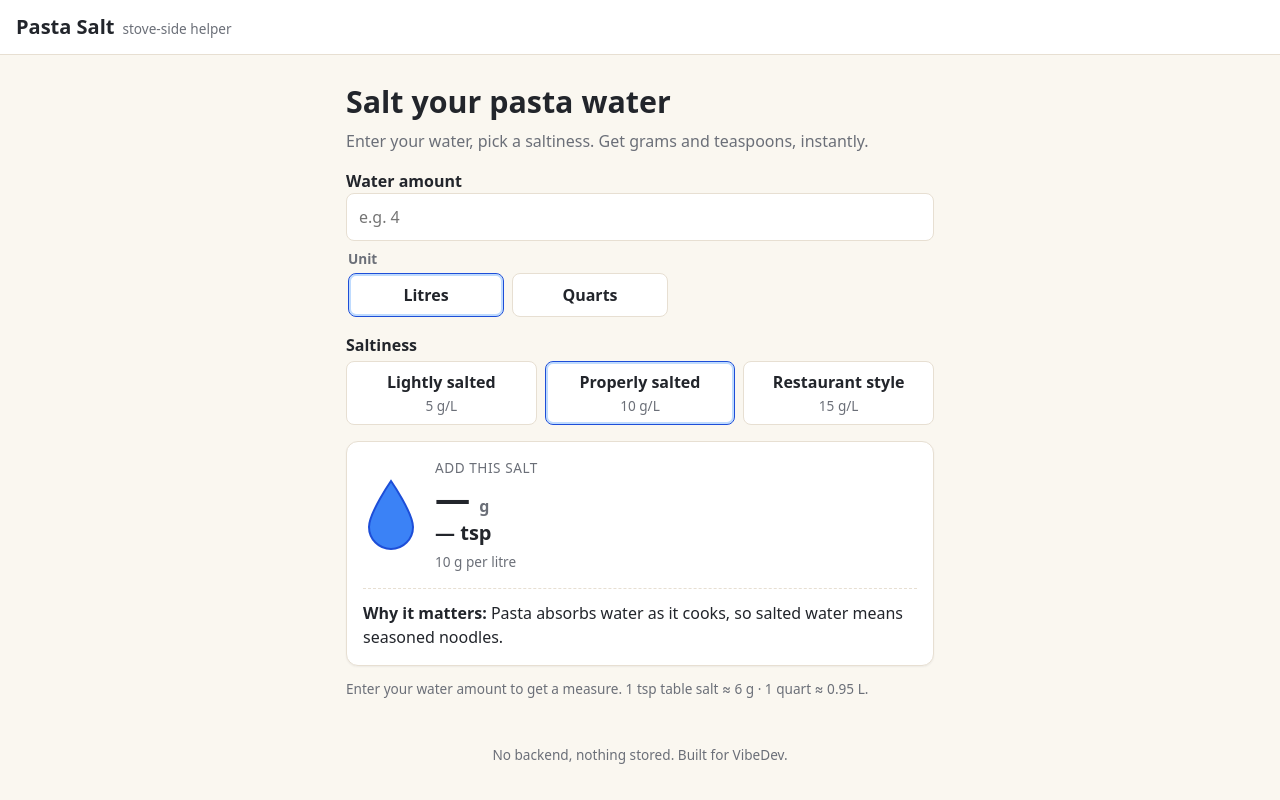
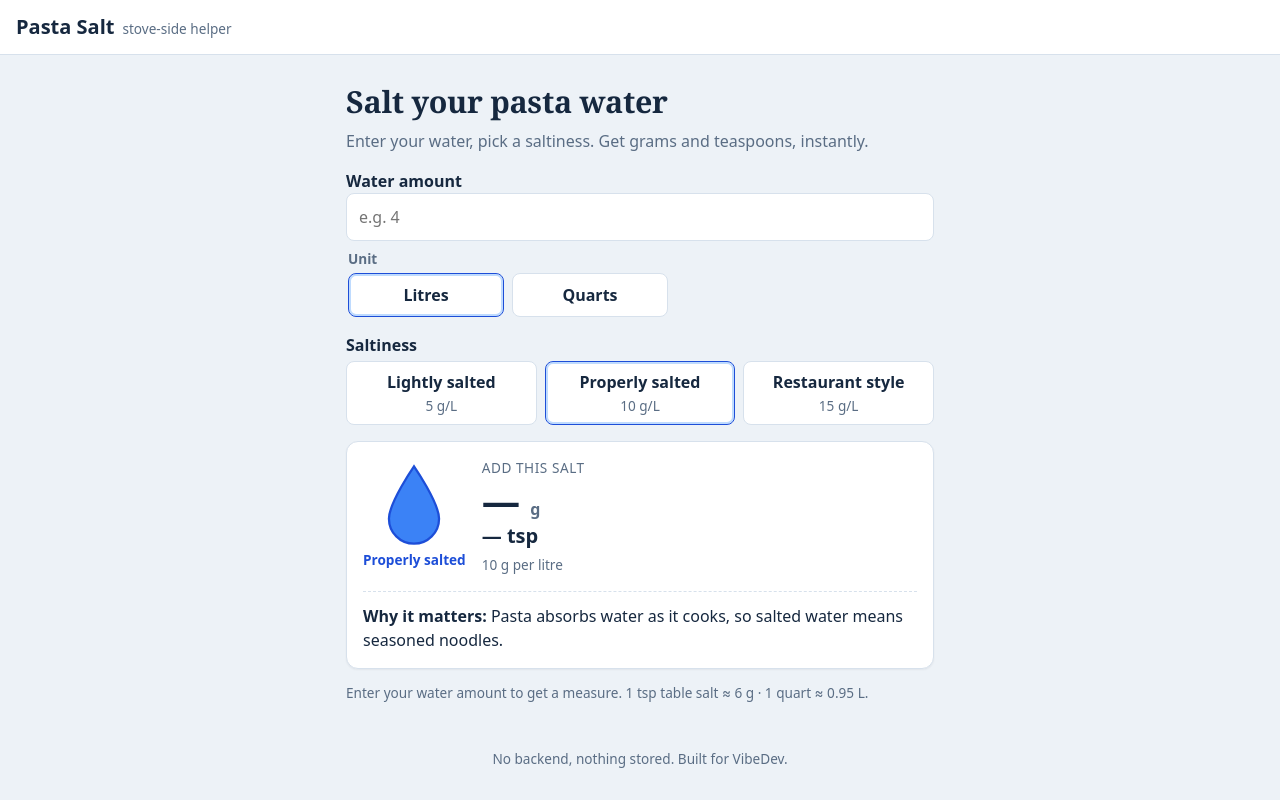
Before and after one commit to trefeon/pasta-water-salt-ratio-calculator, a plain HTML site: page index.html in a window 1280 px wide. Drawn offline with Linux system fonts and the light colour scheme.

Commit message:
design: sea-kitchen identity, serif display, captioned droplet with transition, tabular numerals

```diff
--- a/app.js
+++ b/app.js
@@ -1,7 +1,8 @@
 // Wiring: instant recompute, droplet color, rotating tip, validation.
 const $ = (s) => document.querySelector(s);
 const water = $("#water"), err = $("#error"), gramsEl = $("#grams"), tspEl = $("#tsp");
-const ratioEl = $("#ratio"), drop = $("#drop"), tipEl = $("#tip");
+const ratioEl = $("#ratio"), drop = $("#drop"), tipEl = $("#tip"), lvlEl = $("#levelName");
+const NAMES = { light: "Lightly salted", classic: "Properly salted", restaurant: "Restaurant style" };
 let tipIdx = 0, lastKey = "";
 const val = (name) => document.querySelector(`input[name="${name}"]:checked`).value;
 function key(unit, level, raw) { return unit + "|" + level + "|" + raw.trim(); }
@@ -14,6 +15,7 @@ function update() {
   }
   const meta = LEVELS[level];
   drop.setAttribute("class", meta.drop);
+  lvlEl.textContent = NAMES[level];
   ratioEl.textContent = unit === "qt"
     ? `${meta.label} (about ${(meta.gPerL * QUART_TO_LITRE).toFixed(1)} g per quart)`
     : meta.label;
--- a/index.html
+++ b/index.html
@@ -36,7 +36,7 @@
 </form>
 <section class="card" aria-live="polite" aria-label="Recommended salt">
 <div class="result-row">
-<svg id="drop" class="lv2" width="56" height="72" viewBox="0 0 56 72" aria-hidden="true"><path d="M28 2C28 2 6 34 6 48a22 22 0 0 0 44 0C50 34 28 2 28 2Z"/></svg>
+<div class="dropwrap"><svg id="drop" class="lv2" width="64" height="82" viewBox="0 0 56 72" aria-hidden="true"><path d="M28 2C28 2 6 34 6 48a22 22 0 0 0 44 0C50 34 28 2 28 2Z"/></svg><p class="lvl" id="levelName">Properly salted</p></div>
 <div>
 <p class="k">Add this salt</p>
 <p class="grams"><span id="grams">—</span> <span class="unit">g</span></p>
--- a/style.css
+++ b/style.css
@@ -1,12 +1,12 @@
-/* Tokens + stove-side widget. Warm paper, blue salt scale. */
-:root{--bg:#faf7f0;--surface:#fff;--ink:#22252b;--muted:#6b6f78;--line:#e7dfd2;--brand:#1d4ed8;--r:12px;--s1:4px;--s2:8px;--s3:12px;--s4:16px;--s5:24px;--fs-sm:.85rem;--fs:1rem;--fs-lg:1.25rem;--fs-xl:1.6rem;--lv1:#bfdbfe;--lv2:#3b82f6;--lv3:#1e40af}
+/* Tokens: sea-mist paper, deep-sea ink, salt-blue scale. */
+:root{--bg:#edf2f7;--surface:#fff;--ink:#16283f;--muted:#5a6d84;--line:#d7e1ec;--brand:#1d4ed8;--r:12px;--s1:4px;--s2:8px;--s3:12px;--s4:16px;--s5:24px;--fs-sm:.85rem;--fs:1rem;--fs-lg:1.25rem;--fs-xl:1.7rem;--lv1:#bfdbfe;--lv2:#3b82f6;--lv3:#1e3fae}
 *{box-sizing:border-box}
 body{margin:0;font:1rem/1.5 system-ui,-apple-system,"Segoe UI",Roboto,sans-serif;background:var(--bg);color:var(--ink)}
 .topbar{display:flex;align-items:baseline;gap:var(--s2);padding:var(--s3) var(--s4);background:var(--surface);border-bottom:1px solid var(--line)}
 .brand{font-weight:800;font-size:var(--fs-lg)}
 .tag{color:var(--muted);font-size:var(--fs-sm)}
 main{max-width:560px;margin:0 auto;padding:var(--s5) var(--s4) var(--s4)}
-h1{font-size:var(--fs-xl);margin:0}
+h1{font-family:Georgia,"Times New Roman",serif;font-size:var(--fs-xl);margin:0;letter-spacing:-.01em}
 .lede{margin:var(--s1) 0 var(--s4);color:var(--muted)}
 .field{border:0;padding:0;margin:0 0 var(--s4)}
 .field legend,.field>label{font-weight:700;margin-bottom:var(--s1);padding:0}
@@ -25,12 +25,16 @@ h1{font-size:var(--fs-xl);margin:0}
 .error{color:#b91c1c;background:#fdeaea;border:1px solid #f3c2c2;border-radius:8px;padding:var(--s2) var(--s3);font-size:var(--fs-sm)}
 .card{background:var(--surface);border:1px solid var(--line);border-radius:var(--r);padding:var(--s4);box-shadow:0 1px 2px rgba(34,37,43,.06)}
 .result-row{display:flex;gap:var(--s4);align-items:center}
-#drop path{stroke:var(--brand);stroke-width:2}
+#drop path{stroke:var(--brand);stroke-width:2;transition:fill .5s ease}
 #drop.lv1 path{fill:var(--lv1)}
 #drop.lv2 path{fill:var(--lv2)}
 #drop.lv3 path{fill:var(--lv3)}
 .k{margin:0;color:var(--muted);font-size:var(--fs-sm);text-transform:uppercase;letter-spacing:.04em}
-.grams{margin:0;font-size:2.2rem;font-weight:800;line-height:1.1}
+.grams{margin:0;font-size:2.4rem;font-weight:800;line-height:1.1;font-variant-numeric:tabular-nums}
+.dropwrap{display:flex;flex-direction:column;align-items:center;gap:var(--s1)}
+.lvl{margin:0;font-size:var(--fs-sm);font-weight:700;color:var(--brand)}
+.seg label:hover span,.levels label:hover span{border-color:#9db4d0}
+@media(prefers-reduced-motion:reduce){#drop path{transition:none}}
 .grams .unit{font-size:1rem;font-weight:600;color:var(--muted)}
 .tsp{margin:0;font-size:var(--fs-lg);font-weight:700}
 .ratio{margin:var(--s1) 0 0;color:var(--muted);font-size:var(--fs-sm)}
```
